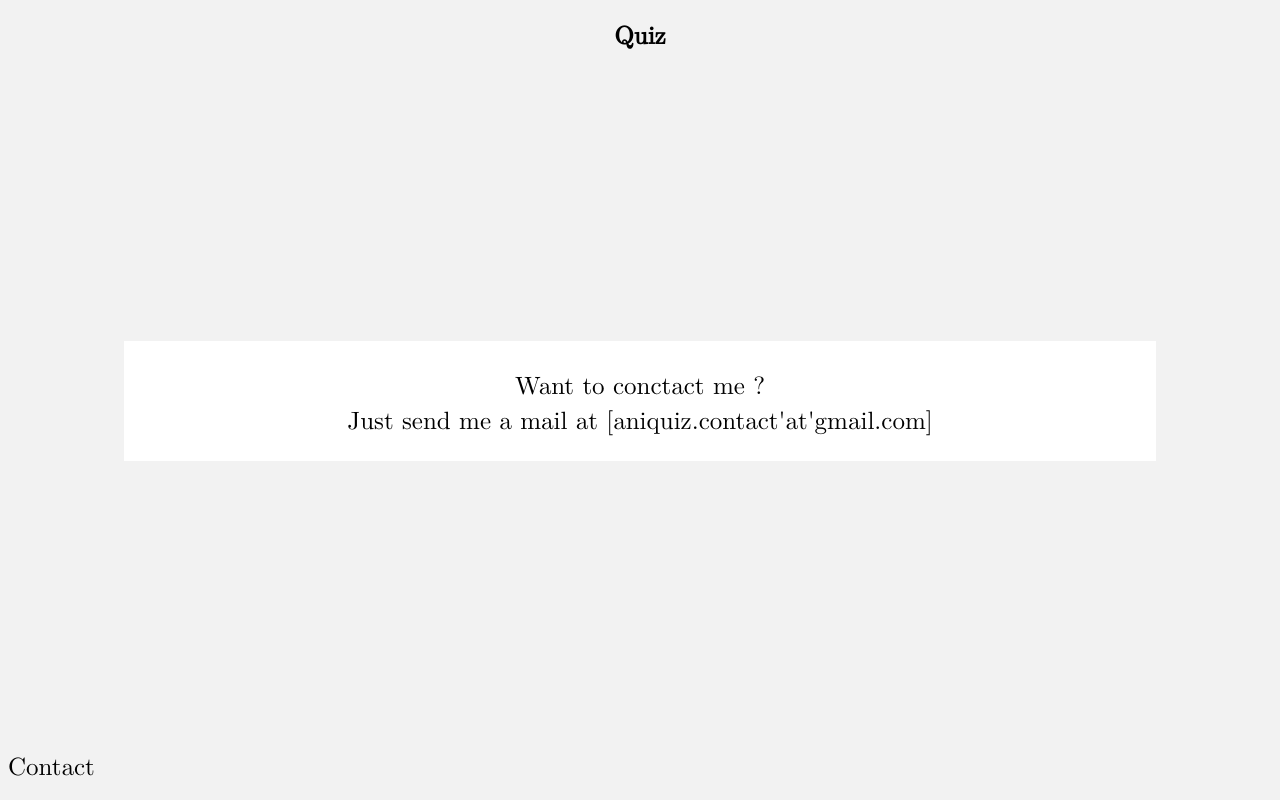
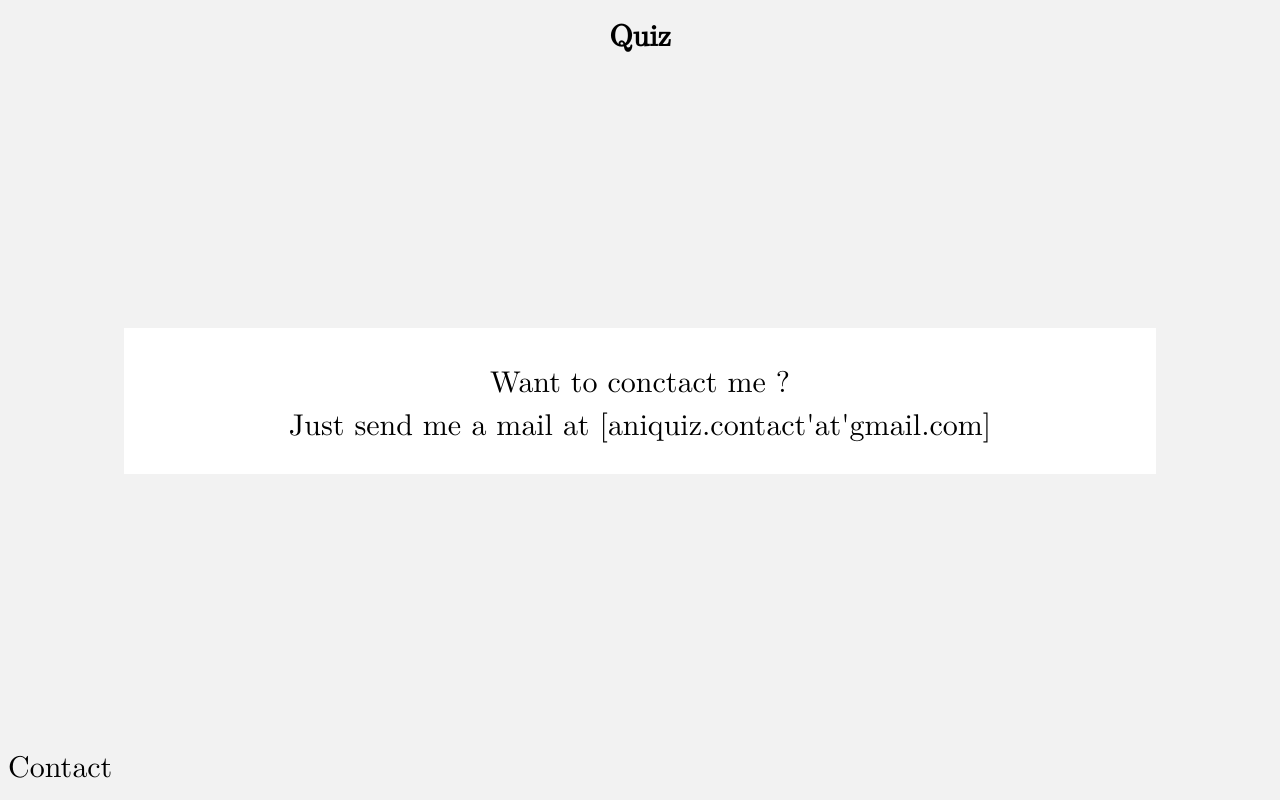
Before and after one commit to aniquiz/aniquiz, a Django app: a page that uses aniquiz/templates/base_quiz.html in a window 1280 px wide. Run offline with Django 3.2, Linux system fonts and the light colour scheme.

Commit message:
Changed the font size.

```diff
--- a/aniquiz/static/css/style_base.css
+++ b/aniquiz/static/css/style_base.css
@@ -19,7 +19,7 @@ body
     display: flex;
     flex-direction: column;
     min-height: 97vh;
-    font-size: 25px;
+    font-size: 30px;
     background-color: #4db8ff;
     background-color: #f2f2f2;
     background-color: #e6e6e6;
@@ -257,3 +257,6 @@ img
     border: 2px solid #80dfff;
     background-color: #80dfff;
 }
+input {
+    font-size: 30px;
+}
```
